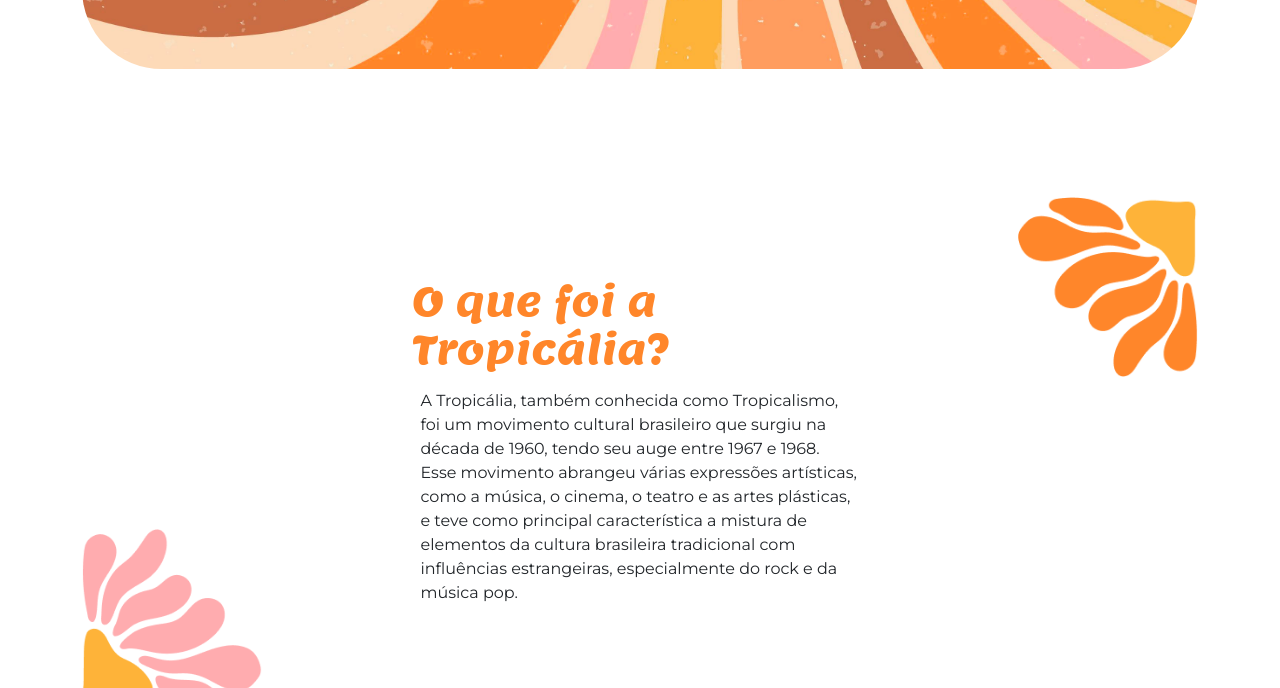
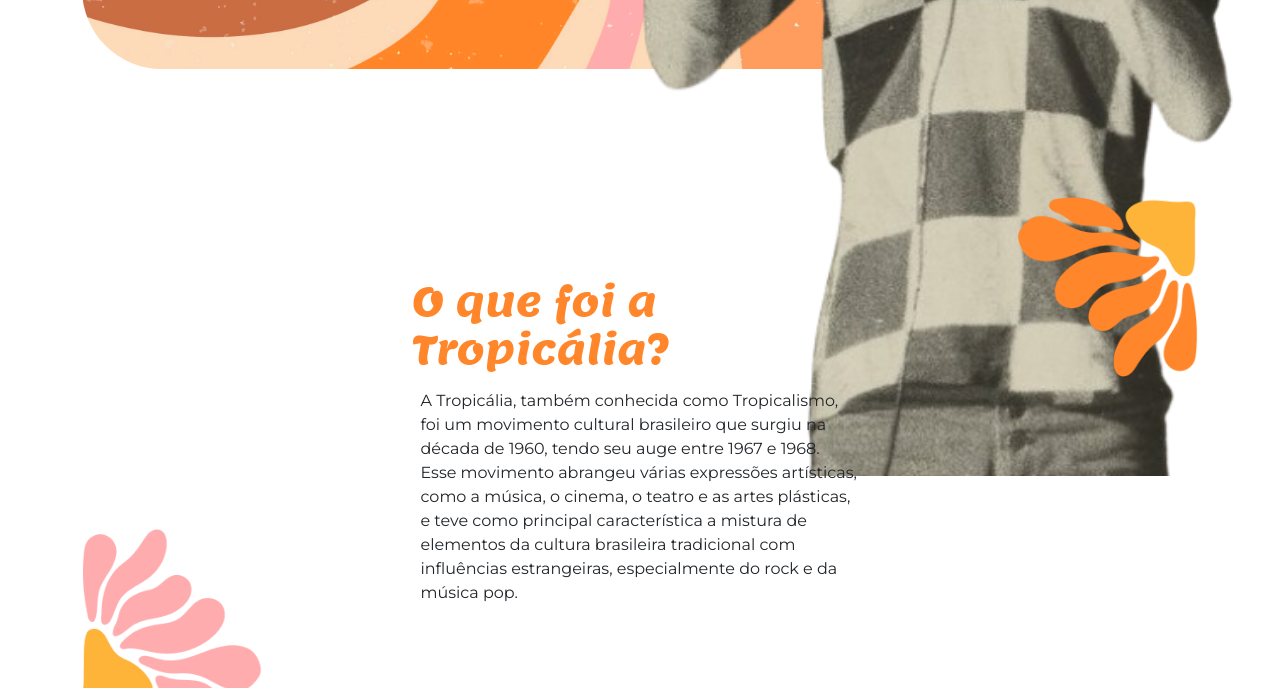
Before and after one commit to JoanirRibeiro/TurmaFT1ajornada2025, a plain HTML site: page index.html in a window 1280 px wide. Shown: the part 812-1500 px from the top of the page. Drawn offline with nearby package versions, Linux system fonts and the light colour scheme; a script that the page names is missing.

Commit message:
inclusão de imagem no arquivo Html

```diff
--- a/index.html
+++ b/index.html
@@ -30,6 +30,7 @@
 
         <section id="inicio" class="my-5">
             <div class="inicio-fundo d-flex justify-content-between align-items-center">
+                <img src="img/lossy-page1-432px-Caetano_Veloso__Fundo_Correio_da_Manhã__cropped_.tif-removebg-preview.png" alt="O cantor Caetano Veloso em pé, cantando, com um microfone na mão esquerda e com a mão direita levantada, está usando cabelos longos, uma camisa xadrez de mangas curtas" title=" Caetano Veloso, Fundo Correio da Manhã" class="img-fluid img-inicio">
                 <div class="esquerda-conteudo">
                     <h1 class="display-4 text-white fst-italic fw-bold">Boas-vindas a</h1>
                     <img src="img/logo-2.png" alt="Logotipo secundário da Tropicália" class="mb-3" width="563"
```
Also changed, not shown: img/lossy-page1-432px-Caetano_Veloso__Fundo_Correio_da_Manhã__cropped_.tif-removebg-preview.png (added).
